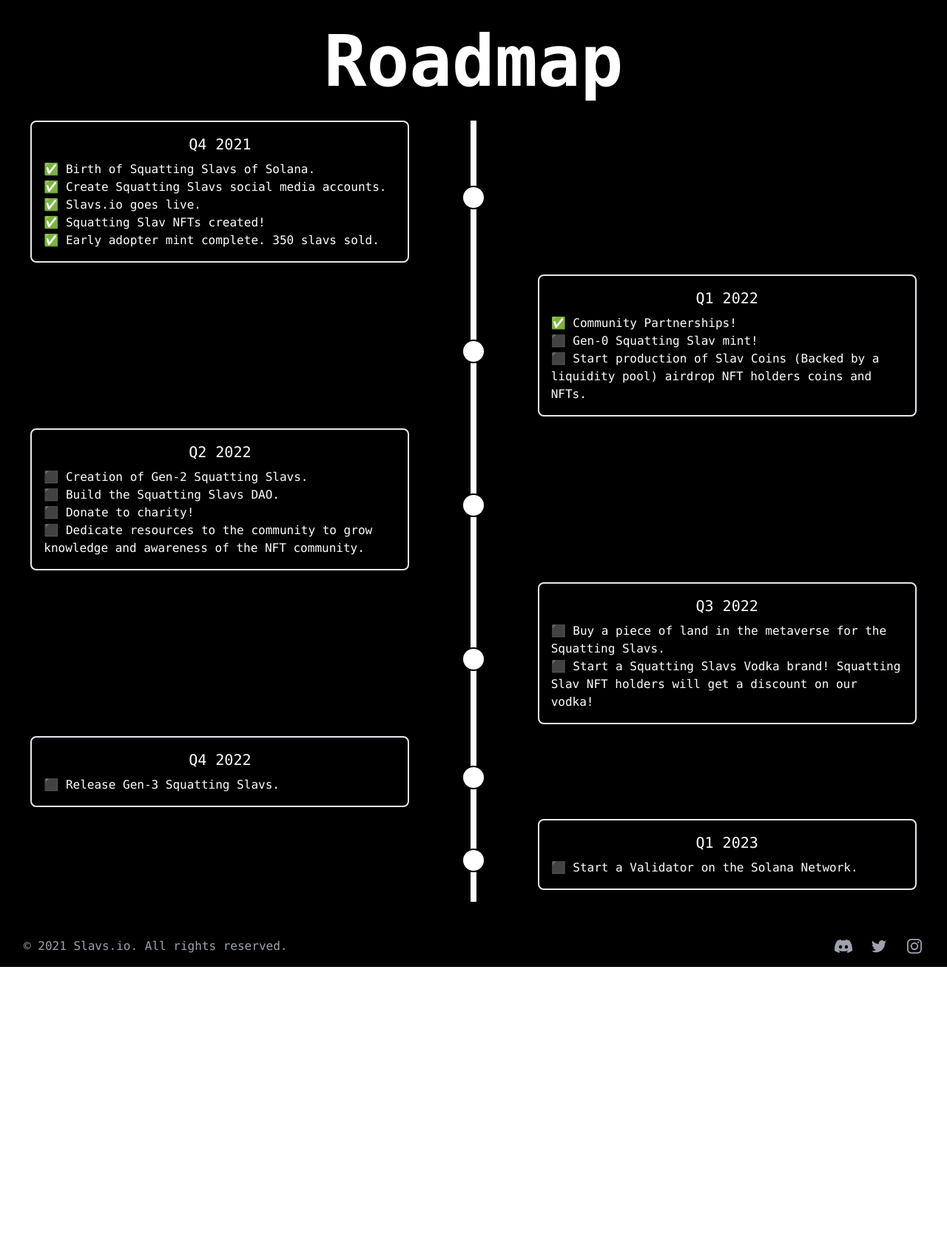
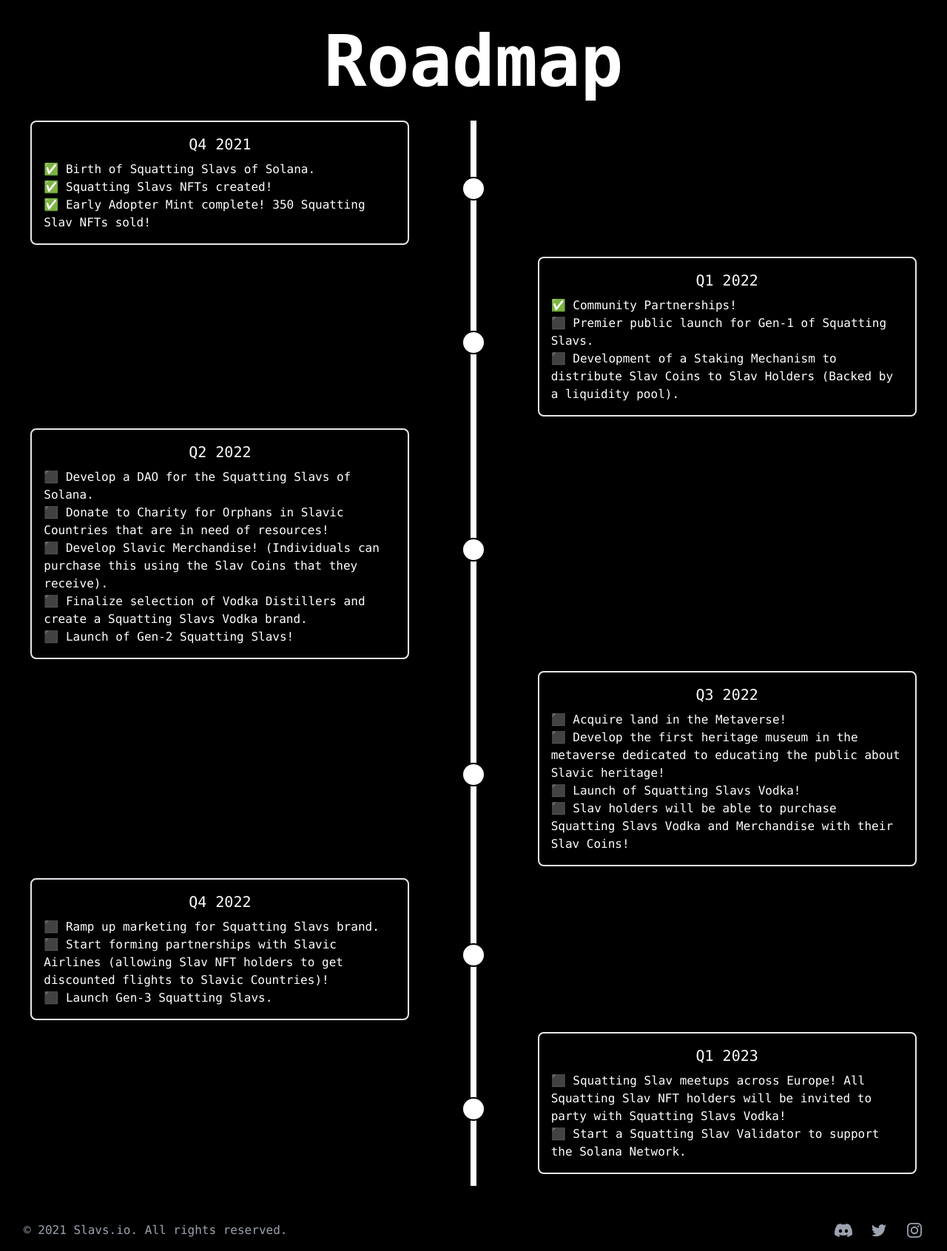
Before and after one commit to piotrsenkow/slavs-io, a Gatsby site: page / in a window 1280 px wide. Shown: the part 504-2195 px from the top of the page at 74% size. Before the commit the page ends 1811 px from the top, so only its background shows below. Built offline with nearby package versions, Linux system fonts and the light colour scheme; Gatsby itself is replaced by a stand-in of ours.

Commit message:
Pushing revised changes to faq and roadmap

```diff
--- a/src/components/gif.js
+++ b/src/components/gif.js
@@ -11,7 +11,7 @@
             <div class="text-white flex items-center justify-center px-4 lg:w-full font-mono">
               <div class="grid grid-cols-1 gap-y-4 xl:gap-y-12 2xl:gap-y-32">
                 <div>
-                  <p class="bold text-4xl leading-7 font-bold tracking-tighter py-4 md:leading-10 md:text-5xl xl:text-7xl">13+ Nations,<br/> 120+ Attributes, 2500 Squatting Slavs</p>
+                  <p class="bold text-4xl leading-7 font-bold tracking-tighter py-4 md:leading-10 md:text-5xl xl:text-7xl">15 Nations,<br/> 120+ Attributes, 2500 Gen-1 Slavs.</p>
                 </div>
                 {/* <div class="text-white grid grid-cols-3">
                   <div class="box border-r-2 items-center justify-center flex flex-col">
--- a/src/components/roadmapcomponent.js
+++ b/src/components/roadmapcomponent.js
@@ -9,10 +9,8 @@
         <h3 class="text-bold text-xl md:2xl text-center mb-2">Q4 2021</h3>
         <ul>
           <li>✅ Birth of Squatting Slavs of Solana.</li>
-          <li>✅ Create Squatting Slavs social media accounts.</li>
-          <li>✅ Slavs.io goes live.</li>
-          <li>✅ Squatting Slav NFTs created!</li>
-          <li>✅ Early adopter mint complete. 350 slavs sold.</li>
+          <li>✅ Squatting Slavs NFTs created!</li>
+          <li>✅ Early Adopter Mint complete! 350 Squatting Slav NFTs sold!</li>
         </ul>
       </div>
       <div>
@@ -37,10 +35,8 @@
         <h3 class="text-bold text-xl md:2xl text-center mb-2">Q4 2021</h3>
         <ul>
         <li>✅ Birth of Squatting Slavs of Solana.</li>
-        <li>✅ Create Squatting Slavs social media accounts.</li>
-        <li>✅ Slavs.io goes live.</li>
-        <li>✅ Squatting Slav NFTs created!</li>
-        <li>✅ Early adopter mint complete. 350 slavs sold.</li>
+        <li>✅ Squatting Slavs NFTs created!</li>
+        <li>✅ Early Adopter Mint complete! 350 Squatting Slav NFTs sold!</li>
         </ul>
       </div>
     </div>
@@ -57,8 +53,8 @@
         <h3 class="text-bold text-xl md:2xl text-center mb-2">Q1 2022</h3>
         <ul>
           <li>✅ Community Partnerships!</li>
-          <li>⬛ Gen-0 Squatting Slav mint!</li>
-          <li>⬛ Start production of Slav Coins (Backed by a liquidity pool) airdrop NFT holders coins and NFTs.</li>
+          <li>⬛ Premier public launch for Gen-1 of Squatting Slavs.</li>
+          <li>⬛ Development of a Staking Mechanism to distribute Slav Coins to Slav Holders (Backed by a liquidity pool).</li>
         </ul>
       </div>
     </div>
@@ -75,8 +71,8 @@
         <h3 class="text-bold text-xl md:2xl text-center mb-2">Q1 2022</h3>
         <ul>
         <li>✅ Community Partnerships!</li>
-        <li>⬛ Gen-1 Squatting Slav mint!</li>
-        <li>⬛ Start production of Slav Coins (Backed by a liquidity pool) airdrop NFT holders coins and NFTs.</li>
+        <li>⬛ Premier public launch for Gen-1 of Squatting Slavs.</li>
+        <li>⬛ Development of a Staking Mechanism to distribute Slav Coins to Slav Holders (Backed by a liquidity pool).</li>
         </ul>
       </div>
     </div>
@@ -84,10 +80,11 @@
       <div class="flex flex-col bg-coolGray-50 rounded-lg shadow-md p-4 border-2 border-coolGray-600 w-2/5 z-10 mb-4">
         <h3 class="text-bold text-xl md:2xl text-center mb-2">Q2 2022</h3>
         <ul>
-          <li>⬛ Creation of Gen-2 Squatting Slavs.</li>
-          <li>⬛ Build the Squatting Slavs DAO.</li>
-          <li>⬛ Donate to charity!</li>
-          <li>⬛ Dedicate resources to the community to grow knowledge and awareness of the NFT community.</li>
+          <li>⬛ Develop a DAO for the Squatting Slavs of Solana.</li>
+          <li>⬛ Donate to Charity for Orphans in Slavic Countries that are in need of resources!</li>
+          <li>⬛ Develop Slavic Merchandise! (Individuals can purchase this using the  Slav Coins that they receive).</li>
+          <li>⬛ Finalize selection of Vodka Distillers and create a Squatting Slavs Vodka brand.</li>
+          <li>⬛ Launch of Gen-2 Squatting Slavs!</li>
         </ul>
       </div>
       <div>
@@ -111,10 +108,11 @@
       <div class="flex flex-col bg-coolGray-50 rounded-lg shadow-md p-4 border-2 border-coolGray-600 z-10 mb-4 w-11/12">
         <h3 class="text-bold text-xl md:2xl text-center mb-2">Q2 2022</h3>
         <ul>
-          <li>⬛ Creation of Gen-2 Squatting Slavs.</li>
-          <li>⬛ Build the Squatting Slavs DAO.</li>
-          <li>⬛ Donate to charity!</li>
-          <li>⬛ Dedicate resources to the community to grow knowledge and awareness of the NFT community.</li>
+        <li>⬛ Develop a DAO for the Squatting Slavs of Solana.</li>
+        <li>⬛ Donate to Charity for Orphans in Slavic Countries that are in need of resources!</li>
+        <li>⬛ Develop Slavic Merchandise! (Individuals can purchase this using the  Slav Coins that they receive).</li>
+        <li>⬛ Finalize selection of Vodka Distillers and create a Squatting Slavs Vodka brand.</li>
+        <li>⬛ Launch of Gen-2 Squatting Slavs!</li>
         </ul>
       </div>
     </div>
@@ -130,8 +128,10 @@
       <div class="flex flex-col bg-coolGray-50 rounded-lg shadow-md p-4 border-2 border-coolGray-600 w-2/5 z-10 mb-4">
         <h3 class="text-bold text-xl md:2xl text-center mb-2">Q3 2022</h3>
         <ul>
-        <li>⬛ Buy a piece of land in the metaverse for the Squatting Slavs.</li>
-        <li>⬛ Start a Squatting Slavs Vodka brand! Squatting Slav NFT holders will get a discount on our vodka!</li>
+          <li>⬛ Acquire land in the Metaverse!</li>
+          <li>⬛ Develop the first heritage museum in the metaverse dedicated to educating the public about Slavic heritage!</li>
+          <li>⬛ Launch of Squatting Slavs Vodka!</li>
+          <li>⬛ Slav holders will be able to purchase Squatting Slavs Vodka and Merchandise with their Slav Coins!</li>
         </ul>
       </div>
     </div>
@@ -147,8 +147,10 @@
       <div class="flex flex-col bg-coolGray-50 rounded-lg shadow-md p-4 border-2 border-coolGray-600 z-10 mb-4 w-11/12">
         <h3 class="text-bold text-xl md:2xl text-center mb-2">Q3 2022</h3>
         <ul>
-        <li>⬛ Buy a piece of land in the metaverse for the Squatting Slavs.</li>
-        <li>⬛ Start a Squatting Slavs Vodka brand! Squatting Slav NFT holders will get a discount on our vodka!</li>
+        <li>⬛ Acquire land in the Metaverse!</li>
+        <li>⬛ Develop the first heritage museum in the metaverse dedicated to educating the public about Slavic heritage!</li>
+        <li>⬛ Launch of Squatting Slavs Vodka!</li>
+        <li>⬛ Slav holders will be able to purchase Squatting Slavs Vodka and Merchandise with their Slav Coins!</li>
         </ul>
       </div>
     </div>
@@ -157,7 +159,9 @@
       <div class="flex flex-col bg-coolGray-50 rounded-lg shadow-md p-4 border-2 border-coolGray-600 w-2/5 z-10 mb-4">
         <h3 class="text-bold text-xl md:2xl text-center mb-2">Q4 2022</h3>
         <ul>
-        <li>⬛ Release Gen-3 Squatting Slavs.</li>
+        <li>⬛ Ramp up marketing for Squatting Slavs brand.</li>
+        <li>⬛ Start forming partnerships with Slavic Airlines (allowing Slav NFT holders to get discounted flights to Slavic Countries)!</li>
+        <li>⬛ Launch Gen-3 Squatting Slavs.</li>
         </ul>
       </div>
       <div>
@@ -181,7 +185,9 @@
       <div class="flex flex-col bg-coolGray-50 rounded-lg shadow-md p-4 border-2 border-coolGray-600 z-10 mb-4 w-11/12">
         <h3 class="text-bold text-xl md:2xl text-center mb-2">Q4 2022</h3>
         <ul>
-        <li>⬛ Release Gen-3 Squatting Slavs.</li>
+        <li>⬛ Ramp up marketing for Squatting Slavs brand.</li>
+        <li>⬛ Start forming partnerships with Slavic Airlines (allowing Slav NFT holders to get discounted flights to Slavic Countries)!</li>
+        <li>⬛ Launch Gen-3 Squatting Slavs.</li>
         </ul>
       </div>
     </div>
@@ -197,7 +203,8 @@
       <div class="flex flex-col bg-coolGray-50 rounded-lg shadow-md p-4 border-2 border-coolGray-600 w-2/5 z-10 mb-4">
         <h3 class="text-bold text-xl md:2xl text-center mb-2">Q1 2023</h3>
         <ul>
-        <li>⬛ Start a Validator on the Solana Network.</li>
+        <li>⬛ Squatting Slav meetups across Europe! All Squatting Slav NFT holders will be invited to party with Squatting Slavs Vodka!</li>
+        <li>⬛ Start a Squatting Slav Validator to support the Solana Network.</li>
         </ul>
       </div>
     </div>
@@ -213,7 +220,8 @@
       <div class="flex flex-col bg-coolGray-50 rounded-lg shadow-md p-4 border-2 border-coolGray-600 z-10 mb-4 w-11/12">
         <h3 class="text-bold text-xl md:2xl text-center mb-2">Q1 2023</h3>
         <ul>
-        <li>⬛ Start a Validator on the Solana Network.</li>
+        <li>⬛ Squatting Slav meetups across Europe! All Squatting Slav NFT holders will be invited to party with Squatting Slavs Vodka!</li>
+        <li>⬛ Start a Squatting Slav Validator to support the Solana Network.</li>
         </ul>
       </div>
     </div>
--- a/src/pages/legendary.js
+++ b/src/pages/legendary.js
@@ -7,7 +7,7 @@
 const Legendary = () => (
   <Layout>
     <SEO title="Legendary Slavs" />
-    <div class="bg-black text-white relative font-mono content-center xl:px-12 md:grid md:grid-cols-2 pb-16 xl:px-12 sm:pt-8">
+    <div class="bg-black text-white h-screen relative font-mono content-center xl:px-12 md:grid md:grid-cols-2 pb-16 xl:px-12 sm:pt-8">
     <img class="p-4 xl:px-32 rounded-lg order-first" src="https://d2job0l8ymfiy1.cloudfront.net/" alt="Seven Legendary Squatting Slavs including Anatoly Yakovenko, Vitalik Buterin, Gary Vee, and more." />
           <div class="text-white flex items-center justify-center px-4 lg:w-full font-mono">
             <div class="grid grid-cols-1 gap-y-4 xl:gap-y-32">
```
Also changed, not shown: src/components/about.js (+7 -35 lines).
